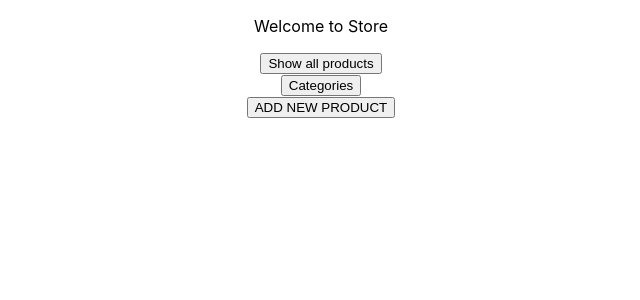
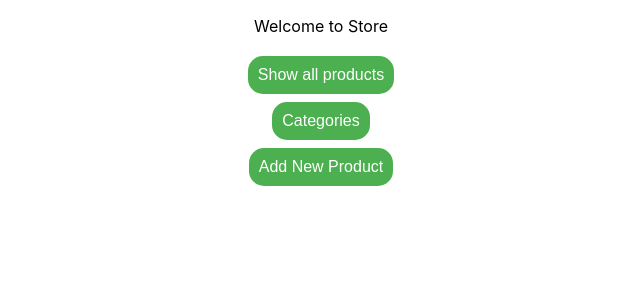
Before and after one commit to MDP-Internship/redux-saga, a React (Create React App) app: page / in a window 1280 px wide. Shown: the top 300 px of the page, without its empty margins (319-959 px from the left). Built offline with nearby package versions, Linux system fonts and the light colour scheme.

Commit message:
css updated

```diff
--- a/src/screens/components/Header.js
+++ /dev/null
@@ -1,24 +0,0 @@
-import React from 'react'
-import { useDispatch } from 'react-redux'
-import { getDataRequest } from '../../store/data/dataAction'
-import '../../styles/Main.css'
-
-const Header = () => {
-
-  const dispatch = useDispatch()
-
-  return (
-    <div class="header">
-        <p>Welcome to Store </p>
-        <button
-          type="button"
-          onClick={() => {
-            dispatch(getDataRequest());
-          }}
-        >
-          Show all products
-        </button>
-    </div>
-    )
-}
-export default Header
--- a/src/screens/components/Result.js
+++ /dev/null
@@ -1,37 +0,0 @@
-import { useSelector} from 'react-redux'
-import '../../styles/Main.css'
-import { useState} from 'react'
-import Categories from './categoryButton'
-import AddProduct  from './addProduct'
-
-const Result = () => {
-
-  const [isShown, setIsShown]= useState(null);
-
-  const products = useSelector((state) => state.data.products);
-
-  return (
-    <div>
-        {
-          (products?.loading && products?.length == 0) ?
-          (<div>Loading</div>)
-          :
-          (
-            <div>
-              <Categories/>
-              <AddProduct/>
-              <div>
-                {products.map((product)=>(
-                  <div key={product.id} class='productContainer' onClick={() => setIsShown(product.id)} >
-                    {product.title}
-                    {isShown === product.id && (<div> {'Price: ' + product.price} </div>) }
-                  </div>
-                ))}
-              </div>
-            </div>
-          )
-        }
-    </div>
-  )
-}
-export default Result
--- a/src/screens/components/addProduct.js
+++ b/src/screens/components/addProduct.js
@@ -33,21 +33,29 @@ function AddProduct(){
 
     return(
         <div class="header">
-            <button onClick={formShow}>ADD NEW PRODUCT</button>
+            <button class="button" onClick={formShow}>Add New Product</button>
             {
                 isFormShown===true && (
                     <div>
                         <form>
                             <div>
-                                <label for="title"> Title</label>
+                                <label for="title"> Title: </label>
                                 <input type="text" id="title" name="title"  onChange={formData("title")}/>
                             </div>
                             <div>
-                                <label for="price"> Price </label>
+                                <label for="price"> Price: </label>
                                 <input type="text" id="price" name="price"  onChange={formData("price")}/>
                             </div>
+                            <div>
+                                <label for="price"> Description: </label>
+                                <input type="text" id="description" name="description"  onChange={formData("description")}/>
+                            </div>
+                            <div>
+                                <label for="price"> Category: </label>
+                                <input type="text" id="category" name="category"  onChange={formData("category")}/>
+                            </div>
                         </form>
-                        <button onClick={sendData}>SEND</button>
+                        <button class="category" onClick={sendData}>SEND</button>
                     </div>
                 )
             }
--- a/src/screens/components/categoryButton.js
+++ b/src/screens/components/categoryButton.js
@@ -2,6 +2,7 @@ import { useSelector, useDispatch } from 'react-redux'
 import { useState} from 'react'
 import { getCategoryRequest } from '../../store/categories/categoryAction'
 import { getJeweleryRequest, getElectronicsRequest, getWomenClothingRequest, getMenClothingRequest } from '../../store/categorizedProduct/categorizedAction'
+import '../../styles/Main.css'
 
 function Categories(){
 
@@ -47,10 +48,10 @@ function Categories(){
 
     return(
         <div class="header">
-            <button onClick={showCategory}>Categories</button>
+            <button class="button" onClick={showCategory}>Categories</button>
             { categoryShown === true && (
               categories?.map((category)=>(
-                <button key={category} onClick={()=>{showCategorizedProducts(category)}}>{category}</button>
+                <button class="category" key={category} onClick={()=>{showCategorizedProducts(category)}}>{category}</button>
               ))
             )
             }
@@ -60,7 +61,17 @@ function Categories(){
                     <div>
                         <div key={product.id} class='productContainer' onClick={() => setIsDetailShown(product.id)}>
                             {product.title}
-                            {isDetailShown === product.id && (<div> {'Price: ' + product.price} </div>) }
+                            {isDetailShown === product.id && (
+                                <div class="horizontal">
+                                <div class="vertical">
+                                    <div class="detail"> {"Price: "}<div class="lighter"> {product.price}</div> </div>
+                                    <div class="detail"> {"Rating:  "} <div class="lighter"> {product.rating.rate}</div></div>
+                                    <div class="detail"> {"Category:  "} <div class="lighter"> {product.category}</div></div>
+                                    <div class="detail"> {"Description:  "} <div class="lighter"> {product.description}</div></div>
+                                </div>
+                                <div><img class="image" src={product.image}/></div>
+                            </div>
+                            )}
                         </div>
                     </div>
                 ))
--- /dev/null
+++ b/src/screens/components/showAll.js
@@ -0,0 +1,57 @@
+import { useState} from 'react';
+import { useSelector, useDispatch } from 'react-redux'
+import { getDataRequest } from '../../store/data/dataAction'
+
+function ShowAll(){
+
+    const dispatch = useDispatch()
+    const [isDetailShown, setIsDetailShown]= useState(null);
+    const [isShown, setIsShown]= useState(false);
+
+    const clickHandler=()=>{
+        dispatch(getDataRequest());
+        setIsShown(!isShown);
+    }
+
+    const products = useSelector((state) => state.data.products);
+
+    return(
+    <div class="header">
+        <button class="button" onClick={() => {clickHandler()}}>
+          Show all products
+        </button>
+
+        {
+          (products?.loading && products?.length == 0) ?
+          (<div>Loading</div>)
+          :
+          ((isShown===true)&&(
+            <div>
+              <div>
+                {products.map((product)=>(
+                <div key={product.id} class='productContainer' onClick={() => setIsDetailShown(product.id)} >
+                    {product.title}
+                    {isDetailShown === product.id && (
+                    <div class="horizontal">
+                        <div class="vertical">
+                            <div class="detail"> {"Price: "}<div class="lighter"> {product.price}</div> </div>
+                            <div class="detail"> {"Rating:  "} <div class="lighter"> {product.rating.rate}</div></div>
+                            <div class="detail"> {"Category:  "} <div class="lighter"> {product.category}</div></div>
+                            <div class="detail"> {"Description:  "} <div class="lighter"> {product.description}</div></div>
+                        </div>
+                        <div><img class="image" src={product.image}/></div>
+
+                    </div>
+                    ) }
+                </div>
+                ))}
+              </div>
+            </div>
+          ))
+        }
+    </div>
+    )
+
+}
+
+export default ShowAll;
--- a/src/screens/pages/FirstPage.js
+++ b/src/screens/pages/FirstPage.js
@@ -1,11 +1,14 @@
-import Header from '../components/Header';
-import Result from '../components/Result';
+import ShowAll from '../components/showAll';
+import Categories from '../components/categoryButton';
+import AddProduct from '../components/addProduct';
 
 function FirstPage() {
   return (
-    <div>
-      <Header/>
-      <Result/>
+    <div class="header">
+      <p>Welcome to Store </p>
+      <ShowAll/>
+      <Categories/>
+      <AddProduct/>
     </div>
   );
 }
--- a/src/store/addProduct/addAction.js
+++ b/src/store/addProduct/addAction.js
@@ -1,4 +1,4 @@
 export const addNewProductRequest = (data) => ({
-    type: 'PUT_NEW_PRODUCT_REQUEST',
+    type: 'POST_NEW_PRODUCT_REQUEST',
     payload: data
 })
--- a/src/store/addProduct/addReducer.js
+++ b/src/store/addProduct/addReducer.js
@@ -11,7 +11,7 @@ const initalNewProduct={
 
 const newProductReducer= (state=initalNewProduct, action) => {
     switch (action.type) {
-      case 'PUT_NEW_PRODUCT_REQUEST':
+      case 'POST_NEW_PRODUCT_REQUEST':
         return {
           ...state,
           newProduct: action.data
@@ -19,7 +19,6 @@ const newProductReducer= (state=initalNewProduct, action) => {
       default:
         return state
     }
-    console.log(state);
 }
 
 export default newProductReducer
--- a/src/store/addProduct/addSaga.js
+++ b/src/store/addProduct/addSaga.js
@@ -9,7 +9,7 @@ function* fetchNewProduct(data) {
 
 export default function* addProductSaga() {
   while (true) {
-    const { payload } = yield take('PUT_NEW_PRODUCT_REQUEST');
+    const { payload } = yield take('POST_NEW_PRODUCT_REQUEST');
     // console.log(data.payload, 44)
     yield call(fetchNewProduct, payload);
   }
--- a/src/styles/Main.css
+++ b/src/styles/Main.css
@@ -11,4 +11,68 @@
     padding: 5px;
     border-radius: 20px;
     text-align: center;
+    color: #1f4120;
+    font-weight: bold;
 }
+
+.button {
+    background-color: #4CAF50;
+    border: none;
+    color: white;
+    padding: 10px;
+    text-align: center;
+    text-decoration: none;
+    display: inline-block;
+    font-size: 16px;
+    margin: 4px 2px;
+    cursor: pointer;
+    border-radius: 15px;
+}
+
+.category {
+    background-color: #1f4120;
+    border: none;
+    color: white;
+    padding: 10px;
+    text-align: center;
+    text-decoration: none;
+    display: inline-block;
+    font-size: 16px;
+    margin: 4px 2px;
+    cursor: pointer;
+    border-radius: 15px;
+}
+
+.lighter{
+    color: black;
+    font-weight:lighter;
+}
+
+.horizontal{
+    display: flex;
+    flex-direction:row;
+}
+
+.vertical{
+    display: flex;
+    flex-direction:column;
+    margin-left: 20px;
+}
+
+.image{
+    margin-left: 30px;
+    height: 200px;
+    width: 200px;
+    border-radius: 15px;
+    border-width: 2px;
+    border-color: #1f4120;
+    border-style: solid;
+    padding: 5px;
+    margin-right: 30px;
+}
+
+.detail{
+    display: flex;
+    flex-direction:row;
+    margin-top: 10px;
+}
```
